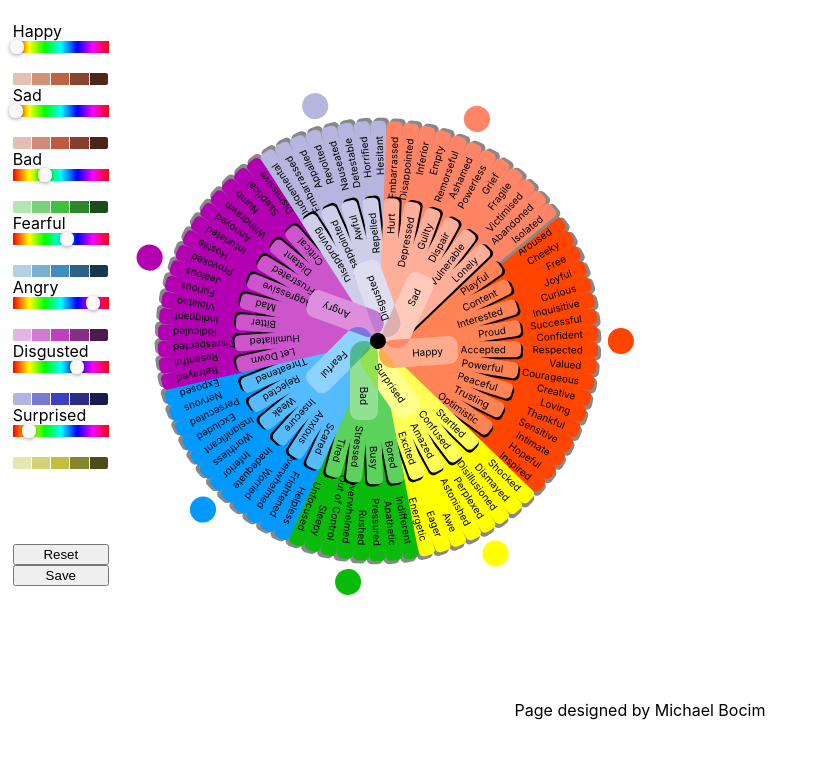
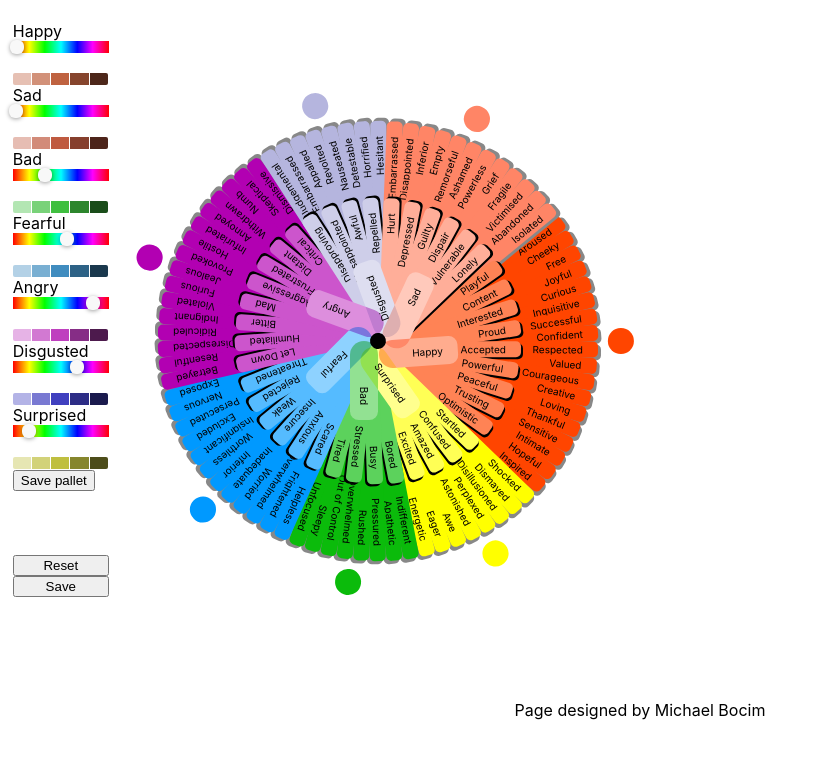
Before and after one commit to mtbocim/feeling-wheel-journal, a React (Create React App) app: page / in a window 1280 px wide. Shown: the top 758 px of the page, without its empty margins (0-821 px from the left). Built offline with nearby package versions, Linux system fonts and the light colour scheme.

Commit message:
Able to save pallet

```diff
--- a/src/Wheel.jsx
+++ b/src/Wheel.jsx
@@ -49,8 +49,8 @@ function Wheel({ updateEntries, colorCount, entryData }) {
     }
     return colors;
   }
-
-  const [outerColors, setOuterColors] = useState({
+  const palletData = JSON.parse(localStorage.getItem("wheelData"));
+  const [outerColors, setOuterColors] = useState(palletData?.colorSet || {
     happy: "#ff4500",
     surprised: "#ffff00",
     bad: "#0bbb0b",
@@ -59,6 +59,8 @@ function Wheel({ updateEntries, colorCount, entryData }) {
     disgusted: "#b5b5de",
     sad: "#ff8566",
   })
+
+  console.log("what are the colors", outerColors.sad)
   const [middleColors, setMiddleColors] = useState(makeColors(outerColors))
   const [innerColors, setInnerColors] = useState(makeColors(middleColors))
 
@@ -312,7 +314,15 @@ function Wheel({ updateEntries, colorCount, entryData }) {
     }));
     setInnerState(updatedInnerState);
   }
-
+  function savePallet() {
+    let currentData = JSON.parse(localStorage.getItem("wheelData"))
+    if (!currentData) {
+      localStorage.setItem("wheelData", JSON.stringify({ colorSet: outerColors }))
+    } else {
+      currentData.colorSet = outerColors;
+      localStorage.setItem("wheelData", JSON.stringify(currentData))
+    }
+  }
   function saveWheel() {
     const time = new Date();
     const savedState = {
@@ -342,7 +352,7 @@ function Wheel({ updateEntries, colorCount, entryData }) {
               </div>
             )
           })}
-
+          <button onClick={savePallet}>Save pallet</button>
         </div>
         <div className="Wheel-actions-buttons">
           <button onClick={resetWheel}>Reset</button>
@@ -365,7 +375,7 @@ function Wheel({ updateEntries, colorCount, entryData }) {
             className="rotation-selector-sad"
             onMouseDown={() => setWheelRotation(31)}
             style={{
-              background:outerColors.sad,
+              background: outerColors.sad,
             }}
           ></div>
         </div>
@@ -374,7 +384,7 @@ function Wheel({ updateEntries, colorCount, entryData }) {
             className="rotation-selector-disgusted"
             onMouseDown={() => setWheelRotation(75)}
             style={{
-              background:outerColors.disgusted,
+              background: outerColors.disgusted,
             }}
           ></div>
         </div>
@@ -383,7 +393,7 @@ function Wheel({ updateEntries, colorCount, entryData }) {
             className="rotation-selector-angry"
             onMouseDown={() => setWheelRotation(125)}
             style={{
-              background:outerColors.angry,
+              background: outerColors.angry,
             }}
           ></div>
         </div>
@@ -392,7 +402,7 @@ function Wheel({ updateEntries, colorCount, entryData }) {
             className="rotation-selector-fearful"
             onMouseDown={() => setWheelRotation(189)}
             style={{
-              background:outerColors.fearful,
+              background: outerColors.fearful,
             }}
           ></div>
         </div>
@@ -401,7 +411,7 @@ function Wheel({ updateEntries, colorCount, entryData }) {
             className="rotation-selector-bad"
             onMouseDown={() => setWheelRotation(232)}
             style={{
-              background:outerColors.bad,
+              background: outerColors.bad,
             }}
           ></div>
         </div>
@@ -410,7 +420,7 @@ function Wheel({ updateEntries, colorCount, entryData }) {
             className="rotation-selector-surprised"
             onMouseDown={() => setWheelRotation(268)}
             style={{
-              background:outerColors.surprised,
+              background: outerColors.surprised,
             }}
           ></div>
         </div>
@@ -419,7 +429,7 @@ function Wheel({ updateEntries, colorCount, entryData }) {
             className="rotation-selector-happy"
             onMouseDown={() => setWheelRotation(325)}
             style={{
-              background:outerColors.happy,
+              background: outerColors.happy,
             }}
           ></div>
         </div>
```
